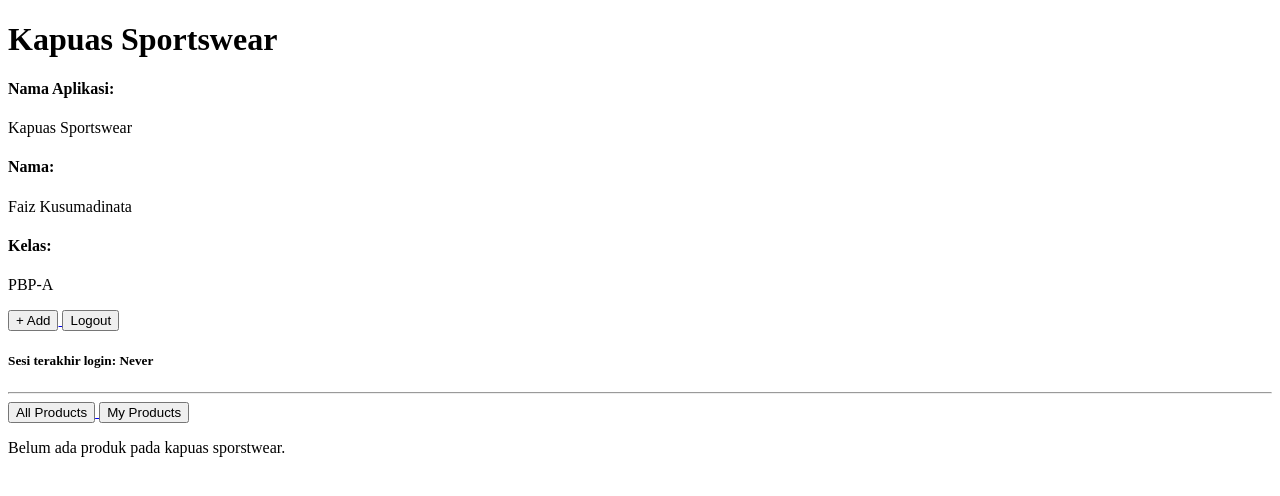
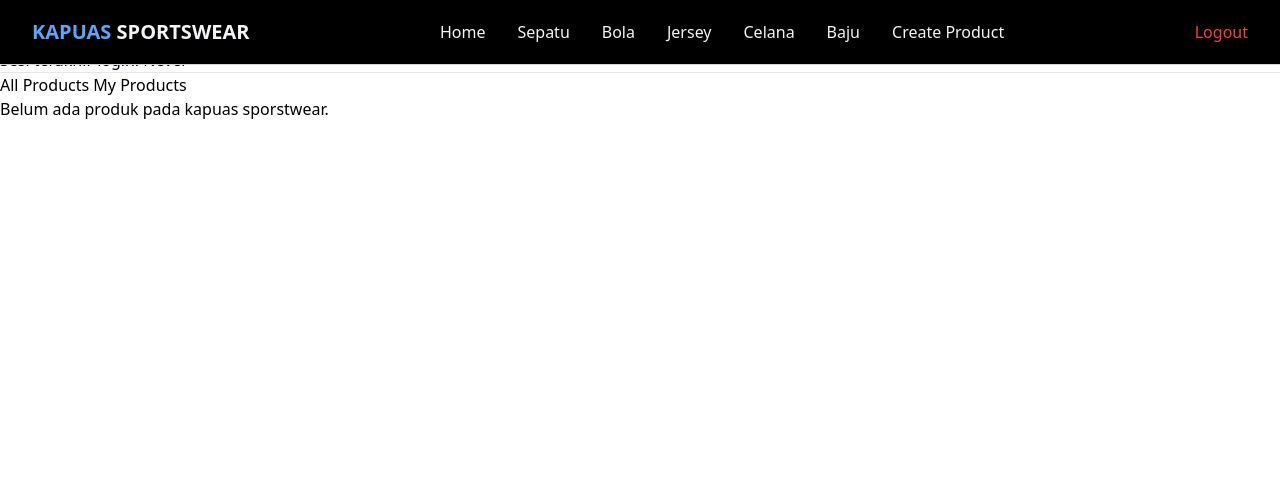
Before and after one commit to FaizKusumadinata/Kapuas-Sportswear, a Django app: page / in a window 1280 px wide. Shown: the top 496 px of the page. Run offline with Django 5.2, Linux system fonts and the light colour scheme; the visitor is signed in with stand-in values (Sample User, id 1); data that the repository does not hold is empty; some libraries are stand-ins or nearby versions.

Commit message:
Tugas Individu 5

```diff
--- a/main/templates/main.html
+++ b/main/templates/main.html
@@ -1,14 +1,7 @@
 {% extends 'base.html' %}
  {% block content %}
+ {% include 'navbar.html' %}
 <h1>Kapuas Sportswear</h1>
-
-<h4>Nama Aplikasi: </h4>
-<p>Kapuas Sportswear</p>
-<h4>Nama: </h4>
-<p>Faiz Kusumadinata</p>
-<h4>Kelas: </h4>
-<p>PBP-A</p>
-
 
 <a href="{% url 'main:create_products' %}">
   <button>+ Add</button>
@@ -23,7 +16,7 @@
 <a href="?filter=all">
     <button type="button">All Products</button>
 </a>
-<a href="?filter=my">
+<a href="?filter=filter">
     <button type="button">My Products</button>
 </a>
 
@@ -37,8 +30,8 @@
 
   <p><b>{{ products.get_category_display }}</b>{% if products.is_featured %} |
     <b>Featured</b>{% endif %}{% if products.is_products_hot %} |
-    <b>Hot</b>{% endif %} | <i>{{ products.created_at|date:"d M Y H:i" }}</i>
-    | Views: {{ products.products_views }}</p>
+    <b>Hot</b>{% endif %}
+    | Sales: {{ products.products_views }}</p>
 
   {% if products.thumbnail %}
   <img src="{{ products.thumbnail }}" alt="thumbnail" width="150" height="100">
@@ -48,6 +41,20 @@
   <p>{{ products.content|truncatewords:25 }}...</p>
 
   <p><a href="{% url 'main:show_products' products.id %}"><button>Details</button></a></p>
+    {% if user.is_authenticated and products.user == user %}
+    <a href="{% url 'main:update_products' products.pk %}">
+        <button>
+            Edit
+        </button>
+    </a>
+    <a href="{% url 'main:delete_product' products.pk %}">
+      <button>
+        Delete
+      </button>
+    </a>
+    {% endif %}
+
+
 </div>
 
 <hr>
--- a/main/urls.py
+++ b/main/urls.py
@@ -1,5 +1,5 @@
 from django.urls import path, include
-from main.views import show_main, create_products, show_products, show_xml, show_json, show_xml_by_id, show_json_by_id, register, login_user, logout_user
+from main.views import show_main, create_products, show_products, show_xml, show_json, show_xml_by_id, show_json_by_id, register, login_user, logout_user, update_products, delete_product
 
 app_name = 'main'
 
@@ -10,8 +10,10 @@ urlpatterns = [
     path('register/', register, name='register'),
     path('login/', login_user, name='login'),
     path('logout/', logout_user, name='logout'),
+    path('products/<uuid:id>/update', update_products, name='update_products'),
+    path('products/<uuid:id>/delete', delete_product, name='delete_product'),
     path('xml/', show_xml, name='show_xml'),
     path('json/', show_json, name='show_json'),
-    path('xml/<str:news_id>/', show_xml_by_id, name='show_xml_by_id'),
-    path('json/<str:news_id>/', show_json_by_id, name='show_json_by_id'),
+    path('xml/<str:products_id>/', show_xml_by_id, name='show_xml_by_id'),
+    path('json/<str:products_id>/', show_json_by_id, name='show_json_by_id'),
 ]
--- a/main/views.py
+++ b/main/views.py
@@ -16,6 +16,16 @@ def show_main(request):
     filter_type = request.GET.get("filter", "all")
     if filter_type == "all":
         products_list = Products.objects.all()
+    elif filter_type == "sepatu":
+        products_list = Products.objects.filter(category="sepatu")
+    elif filter_type == "bola":
+        products_list = Products.objects.filter(category="bola")
+    elif filter_type == "jersey":
+        products_list = Products.objects.filter(category="jersey")
+    elif filter_type == "celana":
+        products_list = Products.objects.filter(category="celana")
+    elif filter_type == "baju":
+        products_list = Products.objects.filter(category="baju")
     else:
         products_list = Products.objects.filter(user=request.user)
     context = {
@@ -112,3 +122,21 @@ def logout_user(request):
     response = HttpResponseRedirect(reverse('main:login'))
     response.delete_cookie('last_login')
     return response
+
+def update_products(request, id):
+    products = get_object_or_404(Products, pk=id)
+    form = ProductsForm(request.POST or None, instance=products)
+    if form.is_valid() and request.method == 'POST':
+        form.save()
+        return redirect('main:show_main')
+
+    context = {
+        'form': form
+    }
+
+    return render(request, "update_products.html", context)
+
+def delete_product(request, id):
+    products = get_object_or_404(Products, pk=id)
+    products.delete()
+    return HttpResponseRedirect(reverse('main:show_main'))
--- a/templates/base.html
+++ b/templates/base.html
@@ -2,9 +2,12 @@
 <!DOCTYPE html>
 <html lang="en">
 <head>
-    <meta charset="UTF-8" />
-    <meta name="viewport" content="width=device-width, initial-scale=1.0" />
-    {% block meta %} {% endblock meta %}
+    {% block meta %}
+        <meta charset="UTF-8" />
+        <meta name="viewport" content="width=device-width, initial-scale=1.0" />
+    {% endblock meta %}
+    <script src="https://cdn.tailwindcss.com"></script>
+    <link rel="stylesheet" href="{% static 'css/global.css' %}"/>
 </head>
 
 <body>
--- /dev/null
+++ b/templates/navbar.html
@@ -0,0 +1,38 @@
+
+<nav class = "fixed top-0 left-0 w-full bg-black border-b border-gray-300 shadowsm z-50">
+    <div class="max-w-7xl mx-auto px-6 lg:px-8">
+        <div class="flex items-center justify-between h-16">
+            <div class="flex items-center">
+                <h1 class="text-xl font-bold text-gray-100" >
+                    <span class = "text-blue-400">KAPUAS</span> SPORTSWEAR
+                </h1>
+            </div>
+
+
+            <!--Navigations-->
+            <div class = "hidden md:flex items-center space-x-8">
+                <a href = "/" class="text-gray-100 hover:text-blue-400 font-medium transition-colors"> Home </a>
+                <a href = "/?filter=sepatu" class="text-gray-100 hover:text-blue-400 font-medium transition-colors"> Sepatu </a>
+                <a href = "/?filter=bola" class="text-gray-100 hover:text-blue-400 font-medium transition-colors"> Bola </a>
+                <a href = "/?filter=jersey" class="text-gray-100 hover:text-blue-400 font-medium transition-colors"> Jersey </a>
+                <a href = "/?filter=celana" class="text-gray-100 hover:text-blue-400 font-medium transition-colors"> Celana </a>
+                <a href = "/?filter=baju" class="text-gray-100 hover:text-blue-400 font-medium transition-colors"> Baju </a>
+                <a href = "{%url 'main:create_products' %}" class = "text-gray-100 hover:text-blue-400 font-medium transition-colors" > Create Product</a>
+            </div>
+
+            <!--Login Logout-->
+            <div>
+                {% if user.is_authenticated%}
+                <div>
+                    <div></div>
+                    <div></div>
+                </div>
+                <a href = "{% url 'main:logout'%}" class="text-red-500 hover:text-red-300 font-medium transition-colors">Logout</a>
+                {%else%}
+                <a href = "{% url 'main:login'%}" class="text-gray-600 hover:text-gray-800 font-medium transition-colors">Login</a>
+                <a href = "{% url 'main:register'%}" class="text-gray-600 hover:text-gray-800 font-medium transition-colors">Register</a>
+                {% endif %}
+            </div>
+        </div>
+    </div>
+</nav>
```
Also changed, not shown: kapuas_sportswear/settings.py (+8 -1 lines), main/templates/update_products.html (added, +22 -0 lines), static/css/global.css (added, +47 -0 lines), main/forms.py (line endings or trailing spaces), main/migrations/0006_car.py (added), main/migrations/0007_delete_car.py (added), main/models.py (line endings or trailing spaces).
